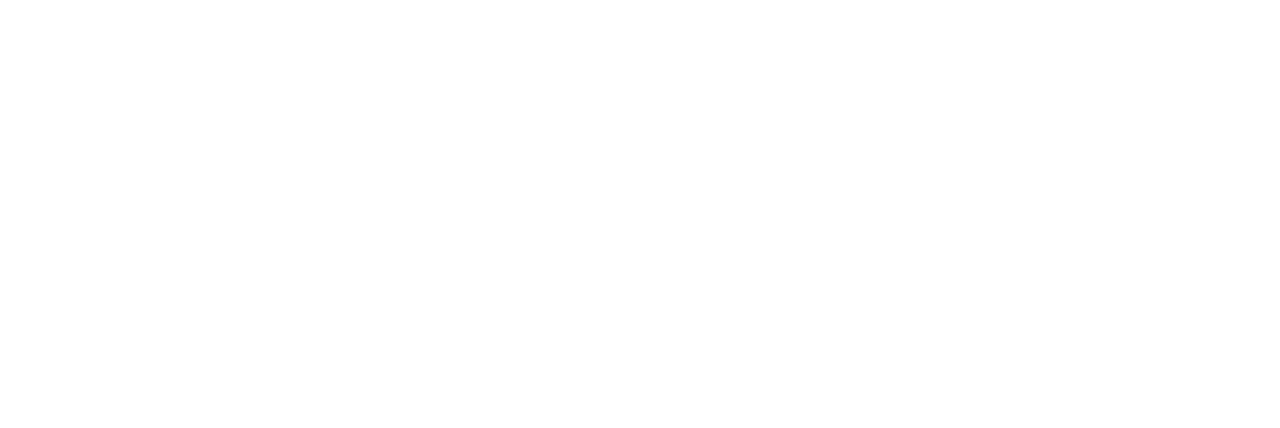
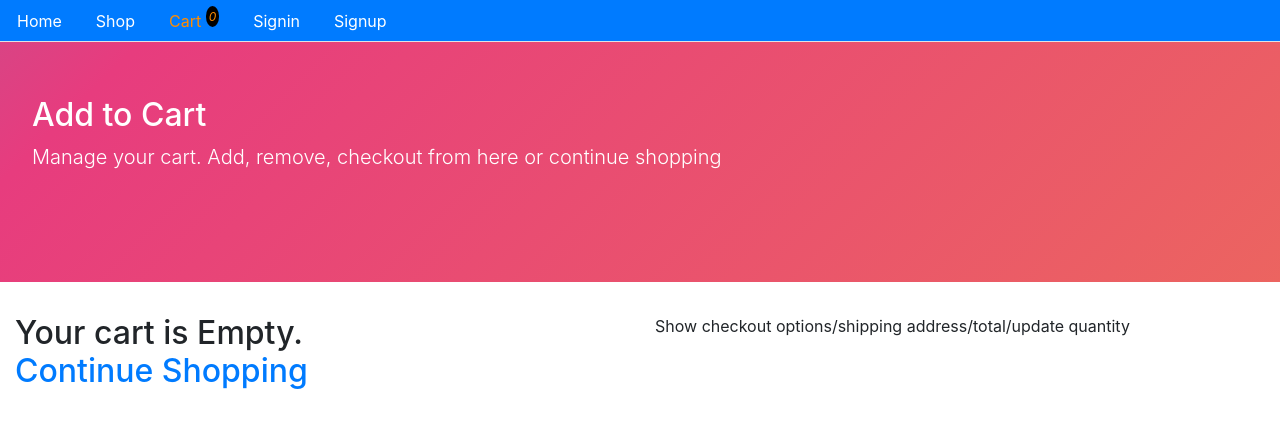
Before and after one commit to abusayadhussain/e-kena-kata, a React (Create React App) app in the folder ekenakata-front/: page /cart in a window 1280 px wide. Shown: the top 428 px of the page. Built offline with nearby package versions, Linux system fonts and the light colour scheme.

Commit message:
Cart functionaqlity added

```diff
--- a/ekenakata-front/src/Routes.js
+++ b/ekenakata-front/src/Routes.js
@@ -11,6 +11,7 @@
 import AddProduct from './admin/AddProduct';
 import Shop from './core/Shop';
 import Product from './core/Product';
+import Cart from './core/Cart';
 
 
 const Routes = () => {
@@ -26,6 +27,7 @@
             <AdminRoute path="/create/category" exact component={AddCategory}/>
             <AdminRoute path="/create/product" exact component={AddProduct}/>
             <Route path='/product/:productId' exact component={Product} />
+            <Route path='/cart' exact component={Cart} />
         </Switch>
     </BrowserRouter>
     )
--- /dev/null
+++ b/ekenakata-front/src/core/Cart.js
@@ -0,0 +1,47 @@
+import React, {useState, useEffect} from 'react';
+import Layout from './Layout';
+import {getCart} from './cartHelpers';
+import Card from './Card';
+import { Link } from 'react-router-dom';
+
+const Cart = () => {
+    const [items, setItems] = useState([]);
+
+    useEffect(()=> {
+        setItems(getCart())
+    }, []);
+
+    const showItems = items => {
+        return(
+            <div>
+                 <h2>Your cart has {`${items.length}`} items</h2>
+                 <hr/>
+                 {items.map((product,i)=>(<Card key={i} product={product}/>))}
+            </div>
+        )
+    }
+
+    const noItemsMessage = () => (
+
+            <h2>Your cart is Empty. <br/> <Link to="/shop">Continue Shopping</Link></h2>
+
+    )
+
+    return (
+        <Layout title="Add to Cart" description="Manage your cart. Add, remove, checkout from here or continue shopping" className="container-fluid">
+
+        <div className="row">
+            <div className="col-6">
+                {items.length > 0 ? showItems(items) : noItemsMessage()}
+            </div>
+            <div className="col-6">
+                <p>Show checkout options/shipping address/total/update quantity</p>
+            </div>
+        </div>
+
+
+        </Layout>
+    );
+}
+
+export default Cart;
--- a/ekenakata-front/src/core/Menu.js
+++ b/ekenakata-front/src/core/Menu.js
@@ -1,6 +1,7 @@
 import React, {Fragment} from 'react';
 import {Link, withRouter} from 'react-router-dom';
 import {signout, isAuthenticated} from '../auth';
+import {itemTotal} from './cartHelpers';
 
 const isActive = (history, path)=>{
     if(history.location.pathname === path){
@@ -19,6 +20,10 @@
 
             <li className="nav-item">
                 <Link className="nav-link" style={isActive(history, '/shop')} to="/shop">Shop</Link>
+            </li>
+
+            <li className="nav-item">
+                <Link className="nav-link" style={isActive(history, '/cart')} to="/cart" >Cart <sup ><small className="cart-badge">{itemTotal()}</small></sup></Link>
             </li>
 
             {isAuthenticated() && isAuthenticated().user.role === 0 && (
--- a/ekenakata-front/src/core/cartHelpers.js
+++ b/ekenakata-front/src/core/cartHelpers.js
@@ -19,4 +19,24 @@
 
 
     }
+};
+
+export const itemTotal = () =>{
+    if(typeof window !== 'undefined'){
+        if(localStorage.getItem('cart')){
+           return JSON.parse(localStorage.getItem('cart')).length;
+        }
+    }
+
+    return 0;
 }
+
+export const getCart = () =>{
+    if(typeof window !== 'undefined'){
+        if(localStorage.getItem('cart')){
+           return JSON.parse(localStorage.getItem('cart'));
+        }
+    }
+
+    return [];
+}
--- a/ekenakata-front/src/styles.css
+++ b/ekenakata-front/src/styles.css
@@ -6,6 +6,17 @@
 .jumbotron,
 .nav :hover {
   border-radius: 0px;
+}
+
+/* cart badge */
+
+.cart-badge,
+.cart-badge:hover {
+  border-radius: 50%;
+  padding: 3px;
+  font-size: 12px;
+  font-style: italic;
+  background: #000;
 }
 
 /**
```
